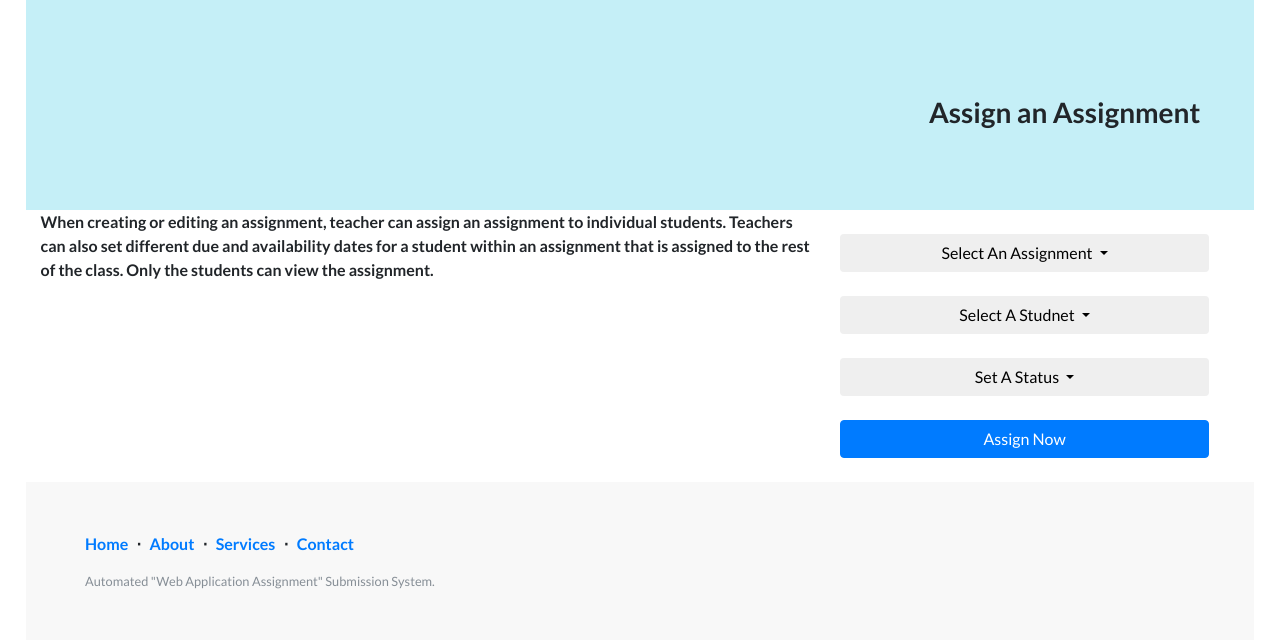
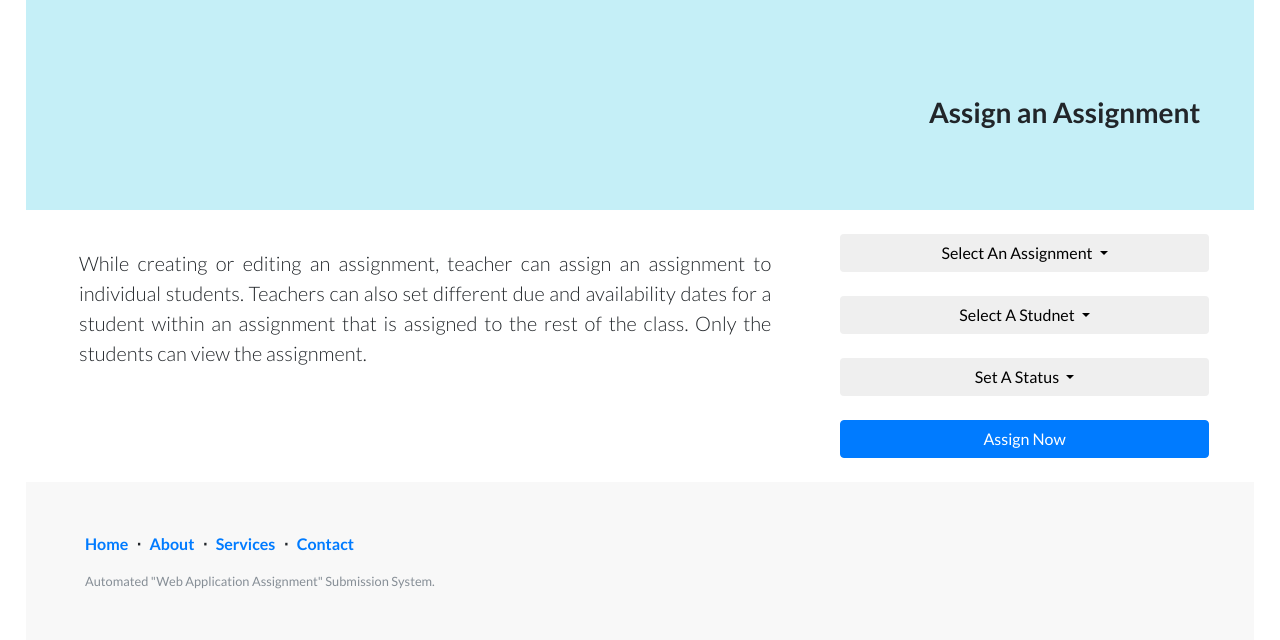
Before and after one commit to timam/awsass, a Django app: page /assign_assignment/ in a window 1280 px wide. Shown: the part 56-696 px from the top of the page. Run offline with Django 3.2, Linux system fonts and the light colour scheme; data that the repository does not hold is empty; some libraries are stand-ins or nearby versions.

Commit message:
Description Added

```diff
--- a/templates/assign-assignment.html
+++ b/templates/assign-assignment.html
@@ -13,7 +13,7 @@
 
   <div class=" col-lg-12 row">
       <div class=" col-lg-8 container">
-           <p class="internal" > When creating or editing an assignment, teacher can assign an assignment to individual students.
+           <p class="lead" style="text-align:justify; padding:5%" > While creating or editing an assignment, teacher can assign an assignment to individual students.
             Teachers can also set different due and availability dates for a student within an assignment that
             is assigned to the rest of the class. Only the students can view the assignment.</p>
       </div>
```
